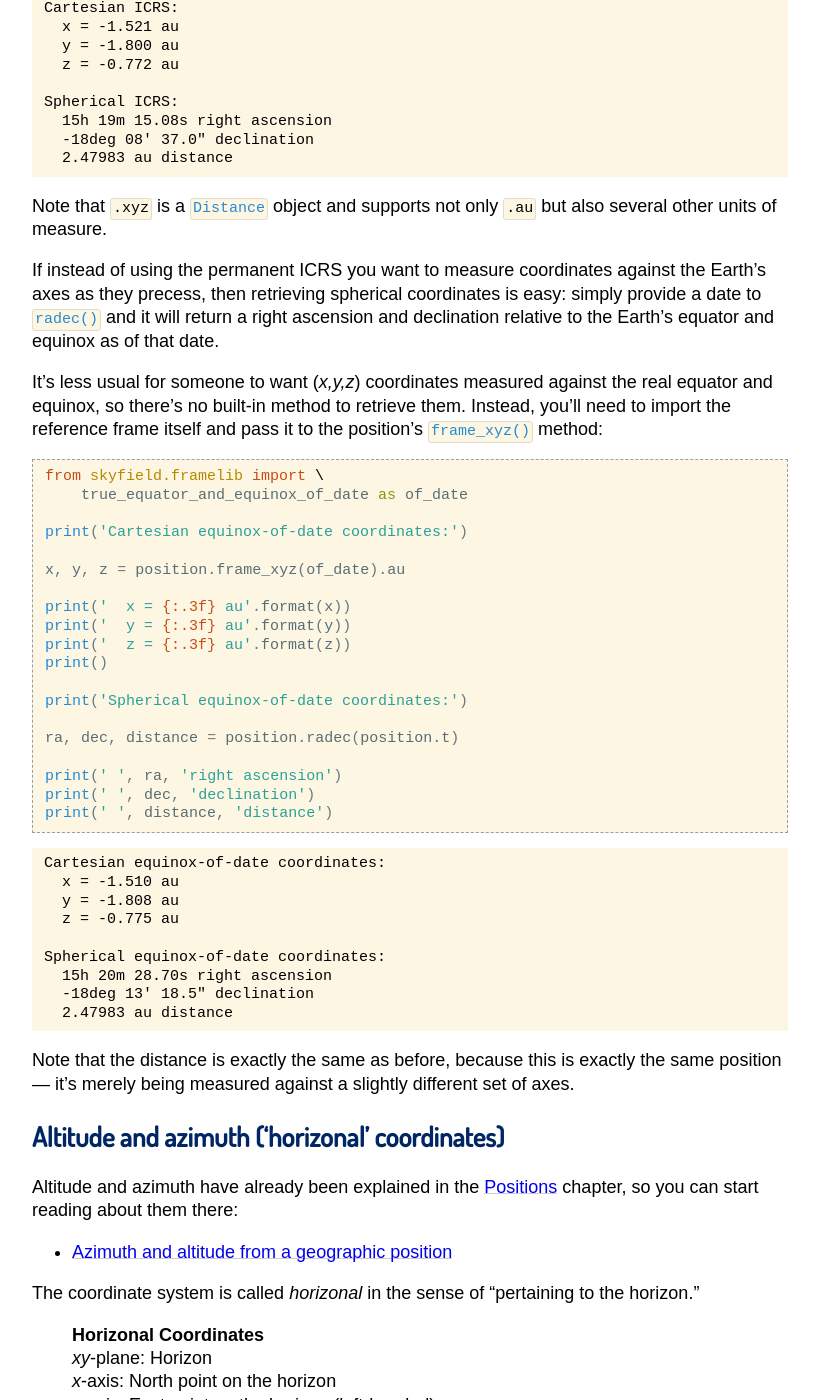
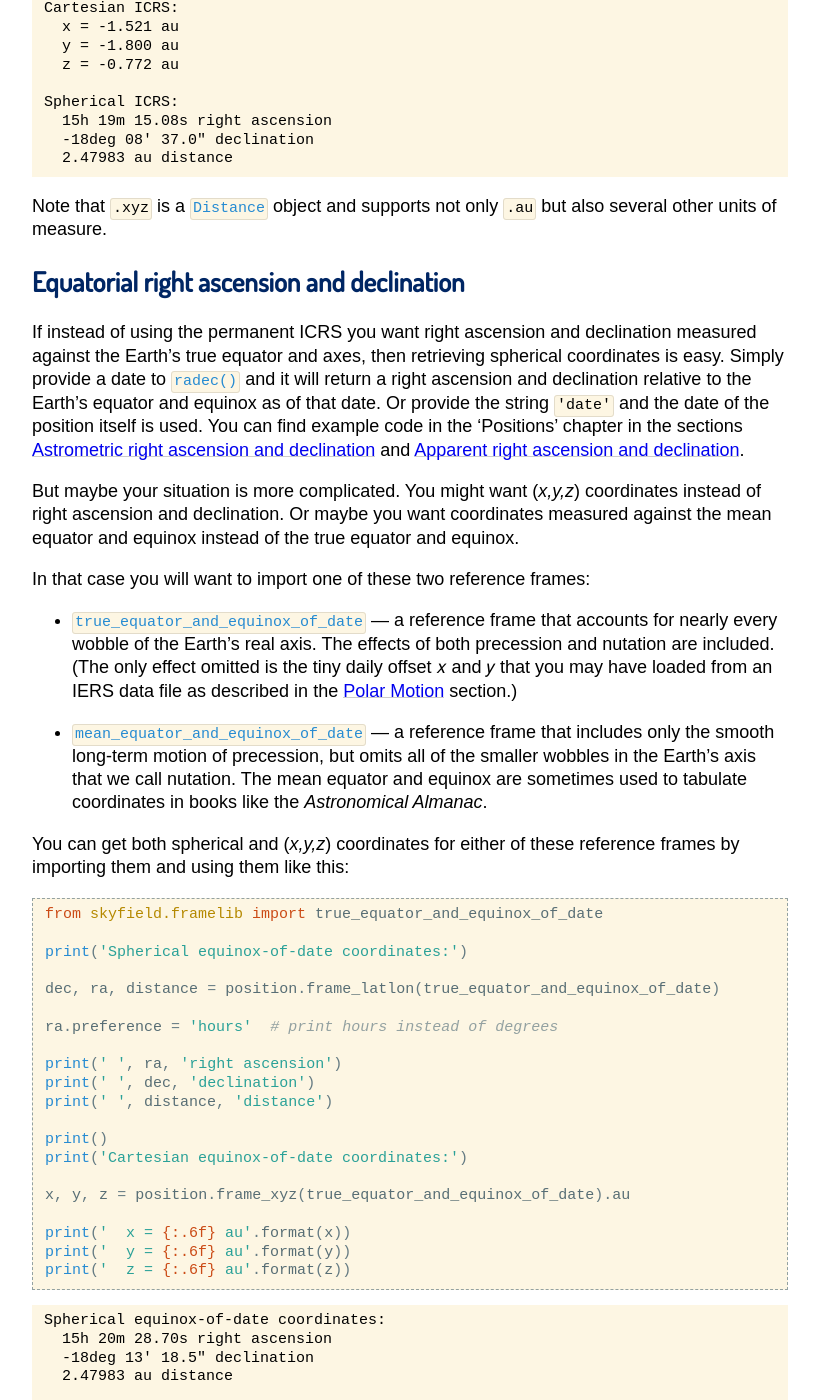
Before and after one commit to skyfielders/python-skyfield, a Sphinx documentation site: the page built from documentation/coordinates.rst, in a window 1280 px wide and 1400 px high, scrolled down 2113 px. Shown: the whole window, without its empty margins (230-1049 px from the left). Built offline with Sphinx 7.4.7, drawn with Linux system fonts in a browser that asks for light colours; some web fonts are replaced; some of the changed text lies outside the part shown.

Commit message:
Docs: show ‘mean_equator_and_equinox_of_date’ use
Inspired by discussion #1034, which made me realize that the
documentation never actually shows how to get right ascension and
declination measured against the mean equator and equinox.

```diff
--- a/documentation/coordinates.rst
+++ b/documentation/coordinates.rst
@@ -140,57 +140,86 @@
 and supports not only ``.au``
 but also several other units of measure.
 
+Equatorial right ascension and declination
+==========================================
+
 If instead of using the permanent ICRS
-you want to measure coordinates against the Earth’s axes as they precess,
-then retrieving spherical coordinates is easy:
-simply provide a date to :meth:`~skyfield.positionlib.ICRF.radec()`
+you want right ascension and declination
+measured against the Earth’s true equator and axes,
+then retrieving spherical coordinates is easy.
+Simply provide a date to :meth:`~skyfield.positionlib.ICRF.radec()`
 and it will return a right ascension and declination
 relative to the Earth’s equator and equinox as of that date.
+Or provide the string ``'date'`` and the date of the position itself is used.
+You can find example code in the ‘Positions’ chapter
+in the sections :ref:`astrometric_ra_dec` and :ref:`apparent_ra_dec`.
 
-It’s less usual for someone to want |xyz| coordinates
-measured against the real equator and equinox,
-so there’s no built-in method to retrieve them.
-Instead, you’ll need to import the reference frame itself
-and pass it to the position’s
-:meth:`~skyfield.positionlib.ICRF.frame_xyz()` method:
+But maybe your situation is more complicated.
+You might want |xyz| coordinates instead of right ascension and declination.
+Or maybe you want coordinates measured against the mean equator and equinox
+instead of the true equator and equinox.
+
+In that case you will want to import one of these two reference frames:
+
+* :class:`~skyfield.framelib.true_equator_and_equinox_of_date` —
+  a reference frame
+  that accounts for nearly every wobble of the Earth’s real axis.
+  The effects of both precession and nutation are included.
+  (The only effect omitted is the tiny daily offset 𝑥 and 𝑦
+  that you may have loaded from an IERS data file
+  as described in the :ref:`polar-motion` section.)
+
+* :class:`~skyfield.framelib.mean_equator_and_equinox_of_date` —
+  a reference frame
+  that includes only the smooth long-term motion of precession,
+  but omits all of the smaller wobbles in the Earth’s axis
+  that we call nutation.
+  The mean equator and equinox are sometimes used to tabulate coordinates
+  in books like the *Astronomical Almanac*.
+
+You can get both spherical and |xyz| coordinates
+for either of these reference frames
+by importing them and using them like this:
+
+.. TODO add a new method frame_radec and use it below instead of frame_latlon
 
 .. testcode::
 
-    from skyfield.framelib import \
-        true_equator_and_equinox_of_date as of_date
-
-    print('Cartesian equinox-of-date coordinates:')
-
-    x, y, z = position.frame_xyz(of_date).au
-
-    print('  x = {:.3f} au'.format(x))
-    print('  y = {:.3f} au'.format(y))
-    print('  z = {:.3f} au'.format(z))
-    print()
+    from skyfield.framelib import true_equator_and_equinox_of_date
 
     print('Spherical equinox-of-date coordinates:')
 
-    ra, dec, distance = position.radec(position.t)
+    dec, ra, distance = position.frame_latlon(true_equator_and_equinox_of_date)
+
+    ra.preference = 'hours'  # print hours instead of degrees
 
     print(' ', ra, 'right ascension')
     print(' ', dec, 'declination')
     print(' ', distance, 'distance')
 
+    print()
+    print('Cartesian equinox-of-date coordinates:')
+
+    x, y, z = position.frame_xyz(true_equator_and_equinox_of_date).au
+
+    print('  x = {:.6f} au'.format(x))
+    print('  y = {:.6f} au'.format(y))
+    print('  z = {:.6f} au'.format(z))
+
 .. testoutput::
-
-    Cartesian equinox-of-date coordinates:
-      x = -1.510 au
-      y = -1.808 au
-      z = -0.775 au
 
     Spherical equinox-of-date coordinates:
       15h 20m 28.70s right ascension
       -18deg 13' 18.5" declination
       2.47983 au distance
 
-Note that the distance is exactly the same as before,
-because this is exactly the same position —
-it’s merely being measured against a slightly different set of axes.
+    Cartesian equinox-of-date coordinates:
+      x = -1.510302 au
+      y = -1.807555 au
+      z = -0.775435 au
+
+The code will look almost exactly the same for the mean equator and equinox,
+except for which frame is imported and used.
 
 .. _horizontal-coordinates:
 
@@ -276,7 +305,8 @@
 If you are pointing a telescope or other instrument,
 you might be interested in a variation on equatorial coordinates:
 replacing right ascension with *hour angle,*
-which measures ±180° from your own local meridian.
+which measures ±180° from your own local meridian,
+whose hour angle is 0°.
 
 .. testcode::
 
--- a/documentation/positions.rst
+++ b/documentation/positions.rst
@@ -265,6 +265,8 @@
 then the ``.center`` and ``.target``
 will be those Skyfield objects themselves.
 
+.. _astrometric_ra_dec:
+
 Astrometric right ascension and declination
 ===========================================
 
@@ -379,6 +381,8 @@
 
     equinox = ts.J(1991.25)
     ra, dec, distance = astrometric.radec(equinox)
+
+.. _apparent_ra_dec:
 
 Apparent right ascension and declination
 ========================================
```
Also changed, not shown: other parts of documentation/coordinates.rst (+5 -5 lines).
